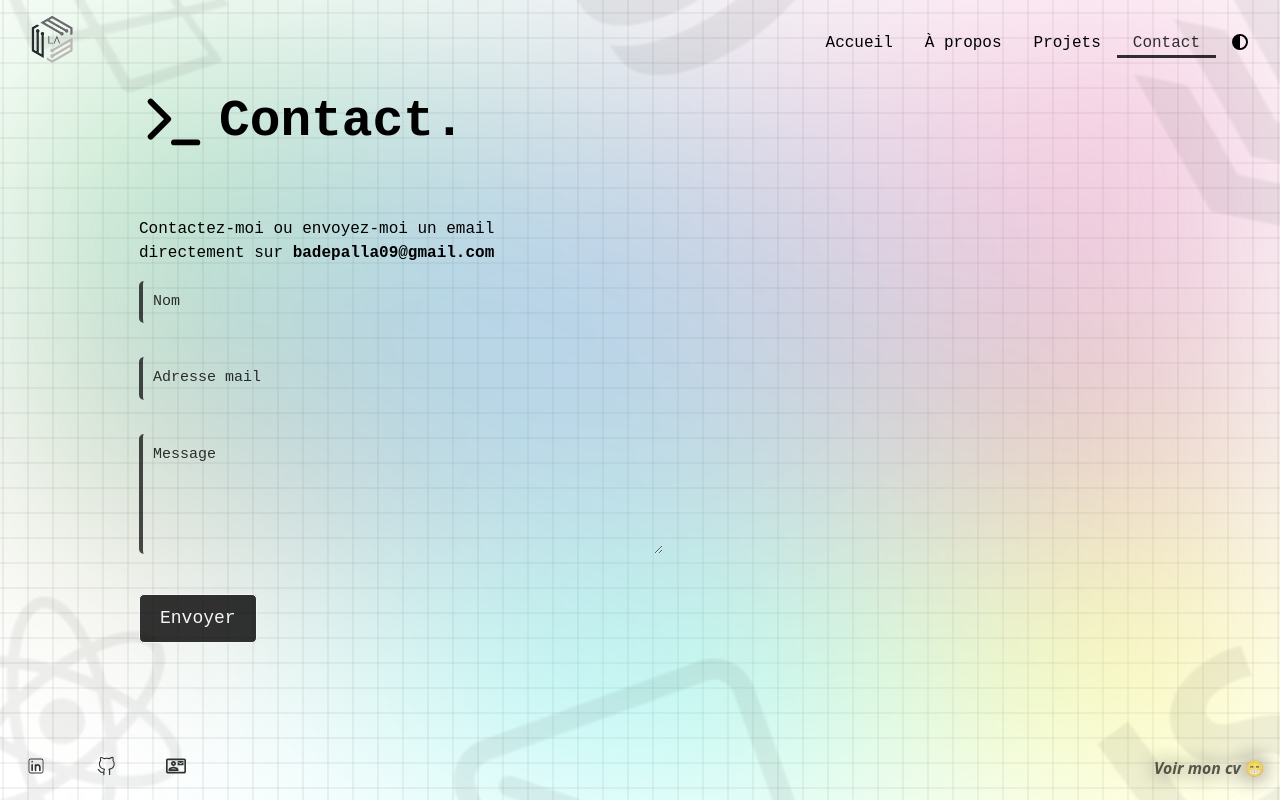
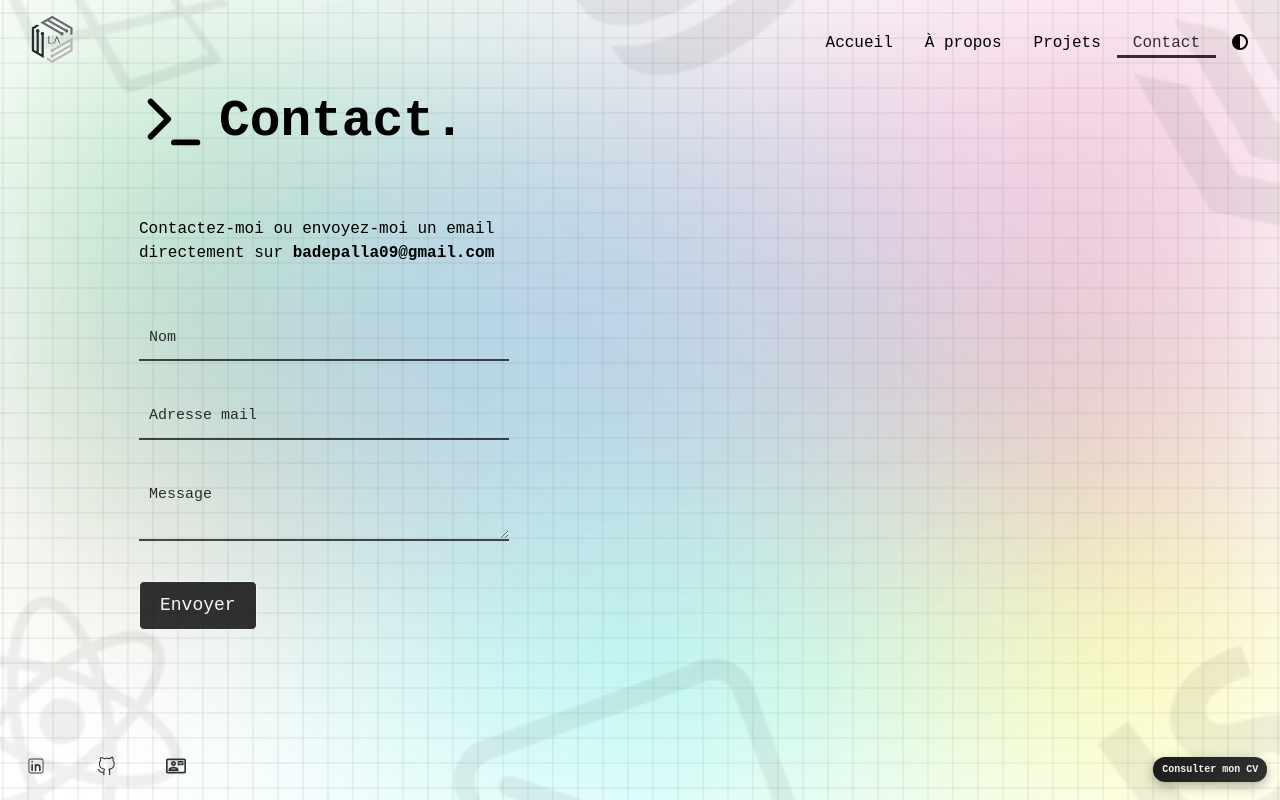
Before and after one commit to Laspales/Site_web, a React (Vite) app in the folder front/: page /contact in a window 1280 px wide. Built offline with nearby package versions, Linux system fonts and the light colour scheme.

Commit message:
review animation

```diff
--- a/front/src/Components/Footer-Style.css
+++ b/front/src/Components/Footer-Style.css
@@ -29,60 +29,44 @@ footer a {
 footer a:hover{
     color: rgba(0, 0, 0, 0.8);
 }
-@keyframes scintillement {
-  0%, 100% {
-    opacity: 1;
-    text-shadow: 0 0 10px black;
-  }
-  50% {
-    opacity: 0.8;
-    text-shadow: 0 0 20px black;
-  }
-}
+
 
 #cv {
   position: absolute;
-  right: -7%;
-  width: 250px;
-
-  font-family: system-ui, -apple-system, BlinkMacSystemFont,
-               'Segoe UI', Roboto, Oxygen, Ubuntu, Cantarell,
-               'Open Sans', 'Helvetica Neue', sans-serif;
-  font-style: italic;
-  font-weight: bold;
-
-  animation: scintillement 1s infinite;
+  right: -4%;
 }
 
-#cv a svg {
-  font-size: 1.1em;
-  vertical-align: middle;
-  margin-left: 3px;
-}
-#cv a{
-  font-size: 15px;
-}
 .fcv{
   visibility: hidden;
 }
-/* Footer lien cv scintillement dark style */
-
-@keyframes scintillementblanc {
-  0%, 100% {
-    opacity: 1;
-    text-shadow: 0 0 10px white;
-  }
-  50% {
-    opacity: 0.8;
-    text-shadow: 0 0 20px white;
-  }
-}
-body.dark .App-Footer #cv{
-    animation: scintillementblanc 1s infinite;
+.cv-button {
+  display: flex;
+  align-items: center;
+  gap: 8px;
+  padding: 5px 9px;
+  border-radius: 12px;
+  font-weight: 600;
+  font-size: 10px;
+  text-decoration: none;
+  background: linear-gradient(135deg, #1a1a1a, #333);
+  color: #f5f5f5;
+  transition: all 0.3s ease-in-out;
+  box-shadow: 0 4px 12px rgba(0,0,0,0.3);
 }
 
-/* note à moi même voir comment forcer pour que l'emoji scintille aussi */
+.cv-button:hover {
+  background: linear-gradient(135deg, #2a2a2a, #444);
+  box-shadow: 0 6px 18px rgba(0,0,0,0.4);
+  color: #f5f5f5;
+}
 
+.cv-button:active {
+  transform: scale(0.96);
+}
+
+.cv-icon {
+  font-size: 1.2em;
+}
 
 /* === RESPONSIVE FOOTER === */
 
@@ -128,6 +112,11 @@ body.dark .App-Footer #cv{
 
 @media (min-width: 851px) and (max-width: 1100px) {
   footer{
-    backdrop-filter: blur(10px);
+    backdrop-filter: blur(2.5px);
+    width: 110vw;
+  }
+  #cv {
+    position: absolute;
+    right: 7%;
   }
 }
--- a/front/src/Components/Footer.jsx
+++ b/front/src/Components/Footer.jsx
@@ -12,29 +12,29 @@ function Footer() {
         <div className="App-Footer">
             <footer>
                 <ul>
-                        <li><a href="https://www.linkedin.com/in/badouel-epalla-ndjalla-9a5555254/" target="blank"><CiLinkedin /></a></li>
-                        <li><a href="https://github.com/Laspales" target="blank"><VscGithubAlt /></a></li>
-                        <li><Link to="/contact"><MdOutlineContactMail /></Link></li>
-                        <li className="fcv"> <a href="/pdf/CV_Badouel_Epalla_DFE.pdf" target="_blank" rel="noopener noreferrer"><TbFileCv />
-                            </a></li>
+                    <li><a href="https://www.linkedin.com/in/badouel-epalla-ndjalla-9a5555254/" target="blank"><CiLinkedin /></a></li>
+                    <li><a href="https://github.com/Laspales" target="blank"><VscGithubAlt /></a></li>
+                    <li><Link to="/contact"><MdOutlineContactMail /></Link></li>
+                    <li className="fcv"> <a href="/pdf/CV_Badouel_Epalla_DFE.pdf" target="_blank" rel="noopener noreferrer"><TbFileCv />
+                    </a></li>
                     <li id="cv">
                         <motion.li
                             initial={{ scale: 1 }}
-                            animate={{
-                                scale: [1, 1.1, 1],
-                            }}
-                            transition={{
-                                duration: 2,
-                                repeat: Infinity,
-                                repeatType: "loop",
-                                ease: "easeInOut"
-                            }}
+                            whileHover={{ scale: 1.05 }}
+                            whileTap={{ scale: 0.95 }}
+                            transition={{ type: "spring", stiffness: 300 }}
+                        >
+                            <a
+                                href="/pdf/CV_Badouel_Epalla_DFE.pdf"
+                                target="_blank"
+                                rel="noopener noreferrer"
+                                className="cv-button"
+                            >
 
-                        >
-                            <a href="/pdf/CV_Badouel_Epalla_DFE.pdf" target="_blank" rel="noopener noreferrer">
-                                <span>Voir mon cv 😁</span><TbFileCv className="fcv"/>
+                                <span>Consulter mon CV</span>
                             </a>
                         </motion.li>
+
 
                     </li>
 
--- a/front/src/Components/Header-Style.css
+++ b/front/src/Components/Header-Style.css
@@ -205,7 +205,9 @@ body.dark .Admin-Messages form input,
 body.dark .Admin-Messages form #mdp {
   color: white;
 }
-
+body.dark footer #cv {
+  filter: invert(1);
+}
 body.dark .App-Contact #send:hover,
 body.dark .Admin-Messages form button:hover,
 body.dark .Admin-Messages #deco:hover {
--- a/front/src/Components/Section-Style.css
+++ b/front/src/Components/Section-Style.css
@@ -2,7 +2,7 @@
 .title {
     font-size: 1.15em;
     display: block;
-    width: 100px;
+    width: 130px;
     position: fixed;
     top: 15%;
     left: 5%;
@@ -26,12 +26,15 @@
 .Surname h1 .grey {
     color: grey;
 }
-
+/* .Surname h1 .redc {
+    color: #ab0909;
+} */
 .hiderespo {
     visibility: hidden;
     overflow: hidden;
     font-size: clamp(1rem, 2.5vw, 2rem);
 }
+
 
 
 
@@ -191,7 +194,7 @@ body.dark .image {
             10% 75%,
             10% 25%);
     overflow: hidden;
-    background-color: rgba(255, 255, 255, 0.55);
+    background-color: rgba(255, 255, 255, 0.75);
 }
 
 body.dark .image img {
@@ -200,5 +203,5 @@ body.dark .image img {
     object-fit: cover;
 }
 body.dark  .App-Section .title .grey, body.dark .App-Section .Surname .grey {
-    color: grey;
+    color: navajowhite;
 }
--- a/front/src/Components/Section.jsx
+++ b/front/src/Components/Section.jsx
@@ -1,5 +1,5 @@
 import React, { useState, useEffect } from "react";
-import { motion } from "framer-motion";
+import { color, motion } from "framer-motion";
 import TypewriterText from './textman';
 import './Section-Style.css';
 import Animtext from "./animtext";
@@ -24,7 +24,7 @@ function Section() {
                 >
                     Développeur <br />
                     <span className="bracket">&lt;</span>
-                    <Animtext texts={["Web", "Fullstack"]} delay={3000} />
+                    <Animtext texts={["Web", "Fullstack"]} delay={3000} className="grey"/>
                     <span className="bracket">/&gt;</span>
                 </motion.h1>
             </div>
@@ -140,8 +140,8 @@ function Section() {
                     animate={{ opacity: 1, y: 0 }}
                     transition={{ duration: 1, ease: "easeInOut" }}
                 >
-                    <Animtext texts={["Badouel", "Laspales"]}  delay={5000} id="sname"/> <br />
-                    <span>Epalla</span>&nbsp;
+                    <Animtext texts={["Badouel", "Laspales"]}  delay={5000} className="redc"/> <br />
+                    <span className="grey">Epalla</span>&nbsp;
                     <span>Ndjalla</span>
                 </motion.h1>
             </div>
--- a/front/src/pages/Contact.jsx
+++ b/front/src/pages/Contact.jsx
@@ -3,6 +3,7 @@ import axios from "axios";
 import { FiTerminal } from "react-icons/fi";
 import TypewriterText from '../Components/textman';
 import './pages-css/Contact-Style.css';
+import { motion } from "framer-motion";
 
 function Contact() {
   const [formData, setFormData] = useState({
@@ -49,7 +50,8 @@ function Contact() {
       </div>
       <div className="Contact-Form">
         <form onSubmit={handleSubmit}>
-          <input
+          <br /><br />
+          <motion.input
             id="name"
             type="text"
             name="name"
@@ -57,10 +59,13 @@ function Contact() {
             required
             value={formData.name}
             onChange={handleChange}
+            initial={{ scale: 1 }}
+            whileTap={{ scale: 0.95 }}
+            transition={{ type: "spring", stiffness: 300 }}
           />
           <br /><br />
 
-          <input
+          <motion.input
             id="email"
             type="email"
             name="email"
@@ -68,20 +73,35 @@ function Contact() {
             required
             value={formData.email}
             onChange={handleChange}
+            initial={{ scale: 1 }}
+            whileTap={{ scale: 0.95 }}
+            transition={{ type: "spring", stiffness: 300 }}
           />
           <br /><br />
 
-          <textarea
+          <motion.textarea
             id="message"
             name="message"
             placeholder="Message"
             required
             value={formData.message}
             onChange={handleChange}
-          ></textarea>
+            initial={{ scale: 1 }}
+            whileTap={{ scale: 0.95 }}
+            transition={{ type: "spring", stiffness: 300 }}
+          />
           <br /><br />
 
-          <button type="submit" id="send">Envoyer</button>
+          <motion.button
+          type="submit"
+          id="send"
+          initial={{ scale: 1 }}
+          whileHover={{ scale: 1.05 }}
+          whileTap={{ scale: 0.95 }}
+          transition={{ type: "spring", stiffness: 300 }}
+          >
+            Envoyer
+          </motion.button>
         </form>
         {status && <p>{status}</p>}
       </div>
--- a/front/src/pages/pages-css/Contact-Style.css
+++ b/front/src/pages/pages-css/Contact-Style.css
@@ -32,10 +32,11 @@ textarea {
   all: unset;
   background: none;
   width: 100%;
+  max-width: 350px;
   padding: 10px;
-  border-left: 4px solid rgba(0, 0, 0, 0.7);
-
-  border-radius: 5px;
+  /* border-left: 2px solid rgba(0, 0, 0, 0.7); */
+  border-bottom: 2px solid rgba(0, 0, 0, 0.7);
+  /* border-radius: 5px; */
   font-size: 1.25em;
   font-weight: 500;
   margin-bottom: 1rem;
@@ -49,15 +50,14 @@ textarea::placeholder {
 input:focus,
 textarea:focus {
   outline: none;
-  background-color: rgba(255, 255, 255, 1);
   color: rgba(0, 0, 0, 1);
+  border-color: #ab0909;
 }
 
 #message {
   width: 100%;
-  min-width: 500px;
-  max-width: 500px;
-  min-height: 100px;
+  max-width: 350px;
+  min-height: 30px;
   max-height: 150px;
   overflow: auto;
   resize: vertical;
@@ -87,7 +87,7 @@ textarea:focus {
   .App-Contact {
     position: relative;
     top: 0vh;
-    left: auto;
+    left: -5%;
     width: 100%;
     max-width: 100%;
     padding: 2rem 1rem;
@@ -144,7 +144,8 @@ textarea:focus {
 body.dark .App-Contact #name,
 body.dark .App-Contact #message,
 body.dark .App-Contact #email {
-  border-left: 4px solid rgba(250, 250, 250, 0.9);
+  /* border-left: 2px solid rgba(250, 250, 250, 0.9); */
+  border-bottom: 2px solid rgba(250, 250, 250, 0.9);
 }
 
 body.dark .App-Contact #name::placeholder,
@@ -155,8 +156,8 @@ body.dark .App-Contact #email::placeholder {
 body.dark .App-Contact #name:focus,
 body.dark .App-Contact #message:focus,
 body.dark .App-Contact #email:focus {
-  background-color: rgba(0, 0, 0, 0.8);
   color: rgba(250, 250, 250, 0.9);
+  border-color: #ab0909;
 }
 
 body.dark .App-Contact #send {
--- a/front/src/pages/pages-css/Projets-Style.css
+++ b/front/src/pages/pages-css/Projets-Style.css
@@ -278,6 +278,7 @@
  .App-Projets h1{
    position: relative;
    left: 10vw;
+   font-size: 2em;
  }
 
   .App-Projets .conteneur-slider {
```
Also changed, not shown: front/src/Components/animtext.jsx (+15 -12 lines), front/src/pages/APropos.jsx (+7 -7 lines), front/src/pages/pages-css/APropos-Style.css (+18 -9 lines).
